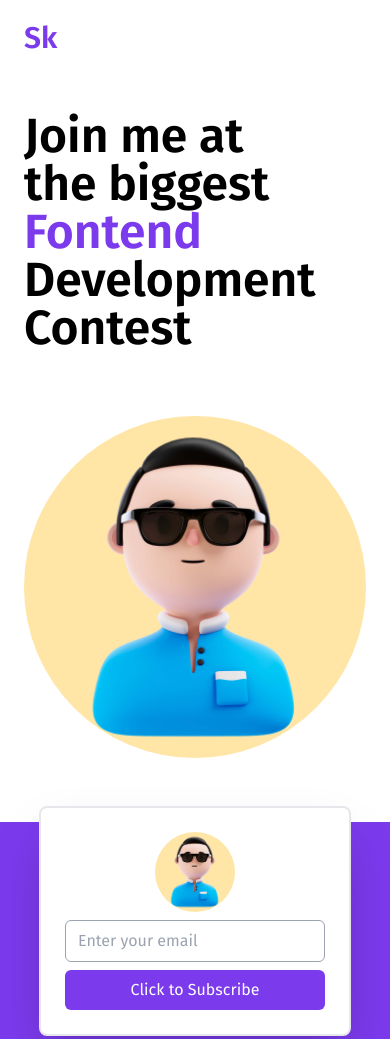
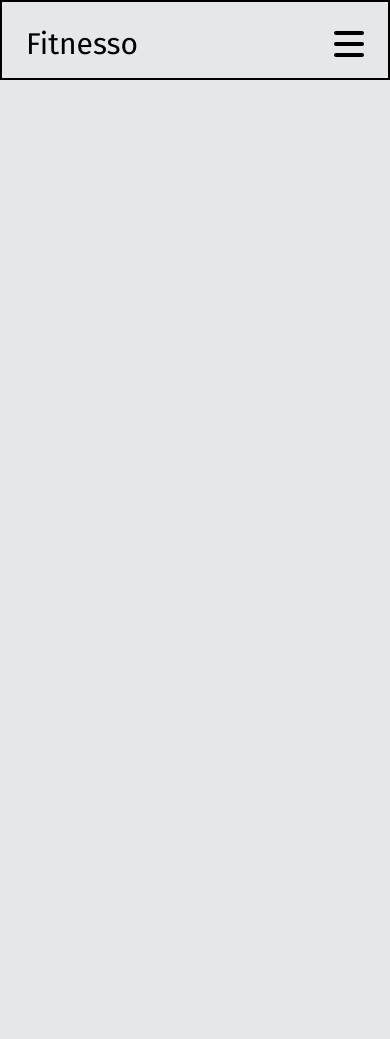
Before and after one commit to somesh4747/sk_tailwind_try, a website built with Vite: page index.html in a window 390 px wide. Shown: the top 1039 px of the page. After the commit the page ends 844 px from the top, so only its background shows below. Built offline with nearby package versions, Linux system fonts and the light colour scheme.

Commit message:
fitnesso navbar

```diff
--- a/app.js
+++ b/app.js
@@ -1,15 +1,21 @@
-const toggle_btn = document.getElementById('toggle')
-const nav = document.getElementById('nav-right')
+const toggle_btn = document.getElementById('ham')
+const nav = document.getElementById('nav')
+const hamhh = document.querySelectorAll('.ham-hh')
+
 
 toggle_btn.addEventListener('click',()=>{
-    if(nav.classList.contains('flex')){
-
-        nav.classList.remove('flex')
-        nav.classList.toggle('hidden')
+    if(nav.classList.contains('h-20')){
+        for(let i of hamhh){
+            i.classList.add('cross')
+        }
+        nav.classList.remove('h-20')
+        nav.classList.toggle('h-[320px]')
     }else{
-
-        nav.classList.remove('hidden')
-        nav.classList.toggle('flex')
+        for(let i of hamhh){
+            i.classList.remove('cross')
+        }
+        nav.classList.remove('h-[320px]')
+        nav.classList.toggle('h-20')
     }
 
 })
--- a/index.html
+++ b/index.html
@@ -1,52 +1,69 @@
 <!DOCTYPE html>
 <html lang="en">
-  <head>
-    <meta charset="UTF-8" />
-    <meta http-equiv="X-UA-Compatible" content="IE=edge" />
-    <meta name="viewport" content="width=device-width, initial-scale=1.0" />
-    <link href="/dist/output.css" rel="stylesheet" />
-    <title>Document</title>
-    <!-- <script src="https://cdn.tailwindcss.com"></script> -->
-  </head>
-  <body class="">
-    <header class=" px-6 py-5 w-full text-3xl font-semibold mb-4 md:m-0 text-violet-600">
-      Sk
-    </header>
+    <head>
+        <meta charset="UTF-8" />
+        <meta http-equiv="X-UA-Compatible" content="IE=edge" />
+        <meta name="viewport" content="width=device-width, initial-scale=1.0" />
+        <title>somesh fitness website</title>
+        <script src="https://cdn.tailwindcss.com"></script>
+        <link
+            rel="stylesheet"
+            href="https://unicons.iconscout.com/release/v4.0.0/css/line.css"
+        />
+        <link
+            rel="stylesheet"
+            href="dist/output.css"
+        />
+    </head>
+    <body class="bg-gray-200">
+        <!-- header part -->
+        <header>
+            <nav
+                id="nav"
+                class="w-full md:h-20 h-20 overflow-hidden flex flex-col md:flex-row md:justify-between md:items-center p-6 sticky top-0 border-black border-2 space-y-4 md:space-y-0 transition-all duration-500 ease-in-out"
+            >
+                <div class="flex justify-between relative items-center">
+                    <a href="#" class="text-3xl">Fitnesso</a>
+                    <!-- <button class="md:hidden" id="ham">hamberger</button> -->
+                    <div id="ham" class="cursor-pointer relative md:hidden" >
+                        <span class="ham-hh"></span>
+                        <span class="ham-hh"></span>
+                        <span class="ham-hh"></span>
 
-    <main>
-      <!-- section one -->
-      <section
-        class=" px-6 py-5 section-one gap-10 flex flex-col md:flex-row md:items-center md:justify-between md:max-h-[488px] mb-5"
-      >
-        <!-- hero part left -->
-        <div class=" mb-6 md:mt-[85px]">
-          <h1 class="text-5xl font-semibold ">
-            Join me at <br />
-            the biggest
-            <span class="text-violet-600 ">Fontend </span> Development Contest
-          </h1>
-        </div>
-        <!-- hero part right -->
-        <div class=" md:max-w-[488px] rounded-full overflow-hidden ">
-          <img class="" src="people.jpg" alt="" />
-        </div>
+                    </div>
+                </div>
+                <div
+                    class="flex flex-col md:flex-row justify-between items-center md:space-x-12 space-y-4 md:space-y-0"
+                    id="nav"
+                >
+                    <a href="#" class="hover:text-gray-600 duration-100 ease-in"
+                        >About</a
+                    >
+                    <a href="#" class="hover:text-gray-600 duration-100 ease-in"
+                        >Free Workout</a
+                    >
+                    <a href="#" class="hover:text-gray-600 duration-100 ease-in"
+                        >Shop</a
+                    >
+                    <a
+                        href="#"
+                        class="uppercase bg-blue-900 text-white p-2 w-[120px] hover:w-40 duration-300 transition-all ease-in-out rounded-xl text-center font-bold"
+                        >book a Call</a
+                    >
+                    <a
+                        href="#"
+                        class="hover:text-gray-600 duration-100 ease-in md:pr-3 "
+                        ><i class="uil uil-shopping-cart text-3xl"></i>
+                        <div class="absolute h-32 w-32 bg-white">
 
-      </section>
+                        </div>
+                    </a>
+                </div>
+            </nav>
+        </header>
 
+        <main></main>
 
-	  <!-- form section -->
-          <section class="bg-violet-600 flex flex-col justify-center items-center h-[50vh]  mt-11 md:mt-32 ease-in duration-200">
-              <form action="" class="relative flex flex-col items-center text-center p-6 bg-white top-[-100px] border-2  rounded-lg shadow-2xl w-[80vw] gap-2 md:w-[35vw]">
-                <div class="w-20 h-20 rounded-full  overflow-hidden"><img src="people.jpg" alt=""></div>
-                <input type="email" name="email" id="form-mail" placeholder="Enter your email" class="border border-gray-400 px-3 py-2 rounded-md hover:border-emerald-500 hover:border-2  w-full">
-                <button type="reset" class="px-3 py-2 bg-violet-600 text-white rounded-md w-full" >Click to Subscribe</button>
-              </form>
-              <footer class="text-white">
-                <p>&copy; Somesh Karmakar || 2023 </p>
-              </footer>
-          </section>
-    </main>
-
-    <!-- <script src="app.js"></script> -->
-  </body>
+        <script src="app.js"></script>
+    </body>
 </html>
--- a/main.css
+++ b/main.css
@@ -1,12 +1,42 @@
-@import url('https://fonts.googleapis.com/css2?family=Fira+Sans:ital,wght@0,100;0,200;0,300;0,400;0,500;0,600;0,700;0,800;0,900;1,100;1,200;1,300;1,400;1,500;1,600;1,700;1,800;1,900&display=swap');
+@import url("https://fonts.googleapis.com/css2?family=Fira+Sans:ital,wght@0,100;0,200;0,300;0,400;0,500;0,600;0,700;0,800;0,900;1,100;1,200;1,300;1,400;1,500;1,600;1,700;1,800;1,900&display=swap");
 
 @tailwind base;
 @tailwind components;
 @tailwind utilities;
 
-
-@layer base{
+@layer base {
     body {
-        font-family: 'Fira Sans', sans-serif;
+        font-family: "Fira Sans", sans-serif;
     }
 }
+
+.ham-hh {
+    background-color: black;
+    height: 4px;
+    width: 30px;
+    position: relative;
+    z-index: 10;
+    display: block;
+    border-radius: 20px;
+    transition: all 0.35s ease-in-out;
+}
+.ham-hh:nth-child(1) {
+    top: -7px;
+}
+.ham-hh:nth-child(3) {
+    top: 7px;
+}
+.cross:nth-child(1) {
+    /* top: 0px; */
+    transform-origin: left center;
+    transform: rotate(45deg);
+}
+.cross:nth-child(3) {
+    /* top: 0px; */
+    transform-origin: left center;
+    transform: rotate(-45deg);
+}
+.cross:nth-child(2) {
+    /* left: 100px; */
+    opacity: 0;
+}
```
Also changed, not shown: dist/output.css, test.html (added).
